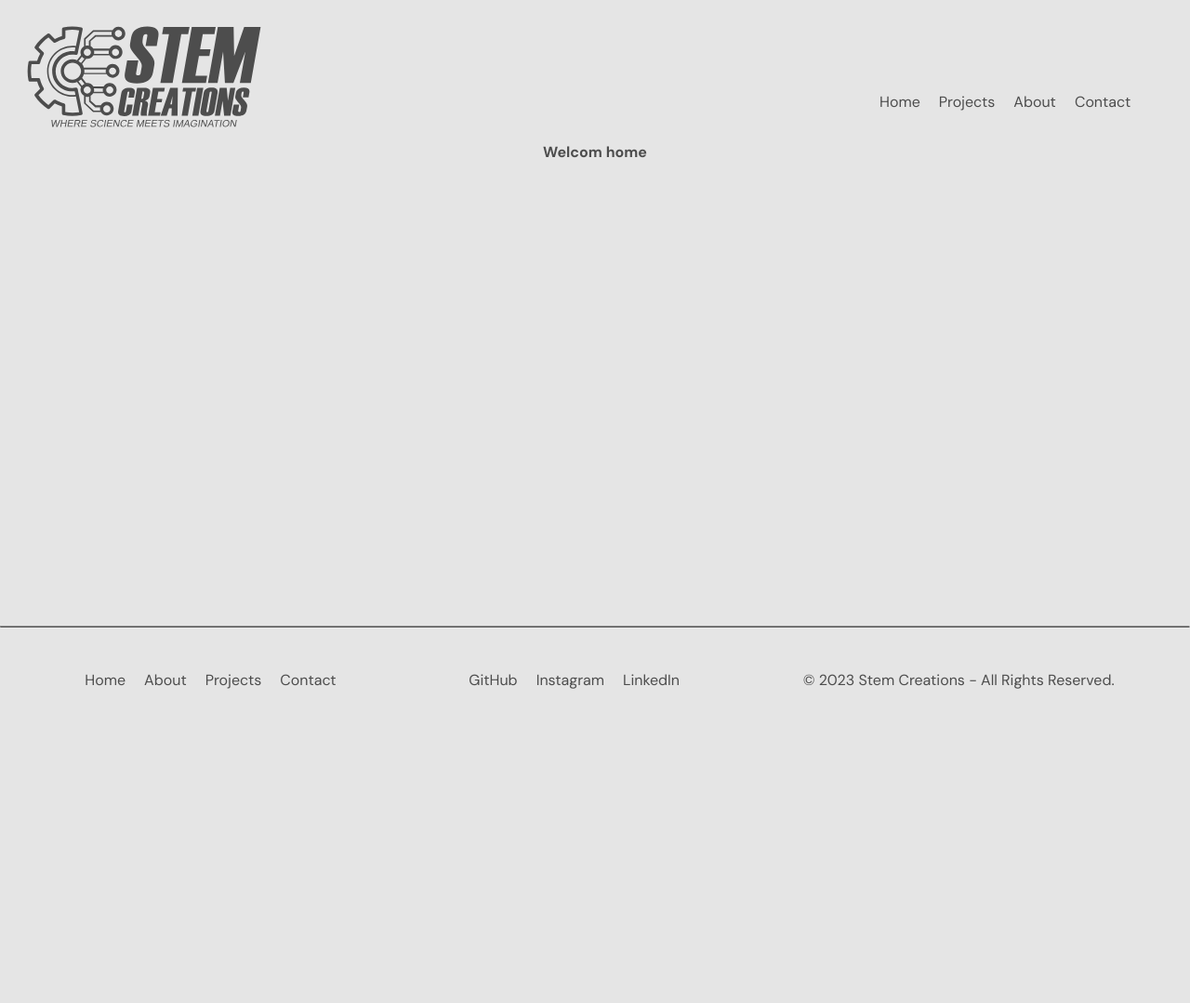
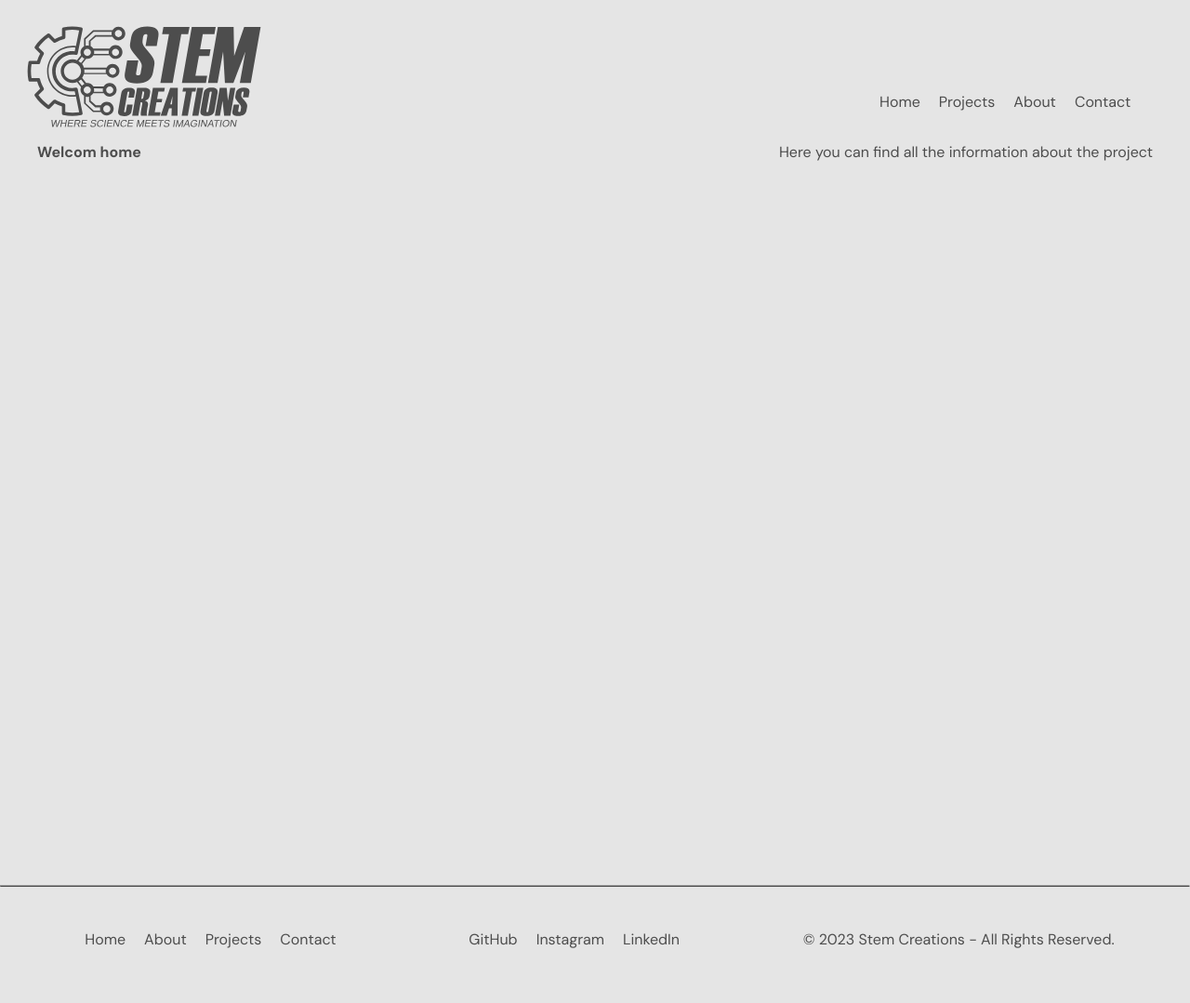
Before and after one commit to stemcreations/Portfolio, a Django app: page / in a window 1280 px wide. Shown: the whole page at 93% size. Before the commit the page ends 741 px from the top, so only its background shows below. Run offline with Django 4.2, Linux system fonts and the light colour scheme.

Commit message:
added 2 containers for home page

```diff
--- a/base/templates/base/home.html
+++ b/base/templates/base/home.html
@@ -1,7 +1,12 @@
 {% extends "main.html" %}
 
 {% block content %}
-<div>
-    <h1>Welcom home</h1>
+<div class="home-container">
+    <div class="h-left-container">
+        <h1>Welcom home</h1>
+    </div>
+    <div class="h-right-container">
+        <p>Here you can find all the information about the project</p>
+    </div>
 </div>
 {% endblock content %}
--- a/static/styles/style.css
+++ b/static/styles/style.css
@@ -133,3 +133,20 @@ ul li:hover {
     align-items: start;
     height: 100vh;
 }
+
+.home-container {
+    display: flex;
+    height: 100vh;
+    width: 1200px;
+    justify-content: space-between;
+}
+
+.h-left-container {
+    display: flex;
+    flex-direction: column;
+}
+
+.h-right-container {
+    display: flex;
+    flex-direction: column;
+}
```
